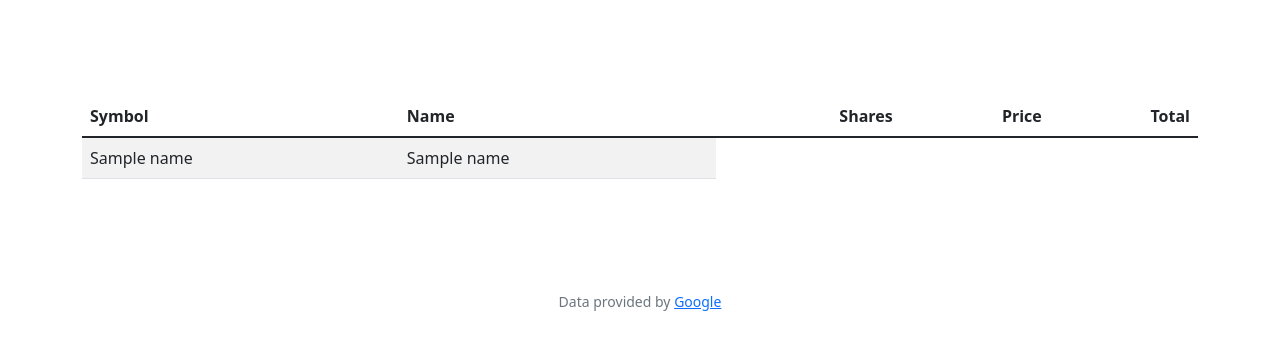
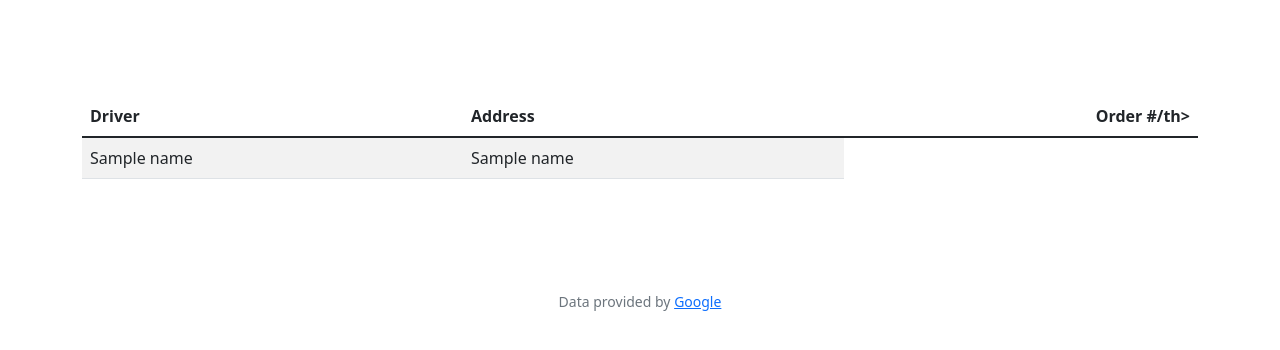
Before and after one commit to Gavin-Barham/cs50x-fp, a Flask app: template final_project/templates/index.html in a window 1280 px wide. Shown: the part 76-426 px from the top of the page. Run offline with Flask 2, Linux system fonts and the light colour scheme; the template is opened without the code that fills it: most values are stand-ins (such as "Sample title", 1, 10 or a date in 2020); some libraries are stand-ins or nearby versions.

Commit message:
clean up index.html for test flask run

```diff
--- a/final_project/templates/index.html
+++ b/final_project/templates/index.html
@@ -10,11 +10,9 @@
         <table class="table table-striped">
             <thead>
                 <tr>
-                    <th class="text-start">Symbol</th>
-                    <th class="text-start">Name</th>
-                    <th class="text-end">Shares</th>
-                    <th class="text-end">Price</th>
-                    <th class="text-end">Total</th>
+                    <th class="text-start">Driver</th>
+                    <th class="text-start">Address</th>
+                    <th class="text-end">Order #/th>
                 </tr>
             </thead>
             <tbody>
```
Also changed, not shown: 2 other files.
